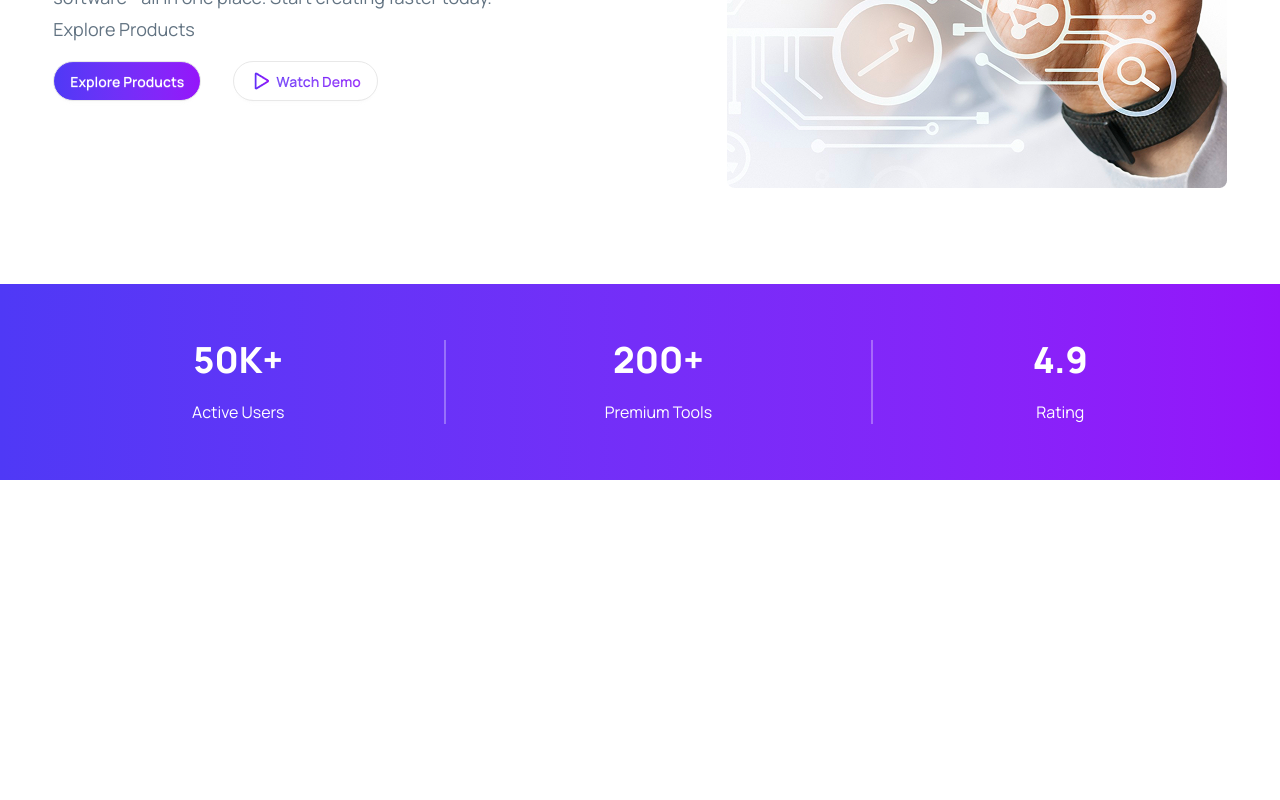
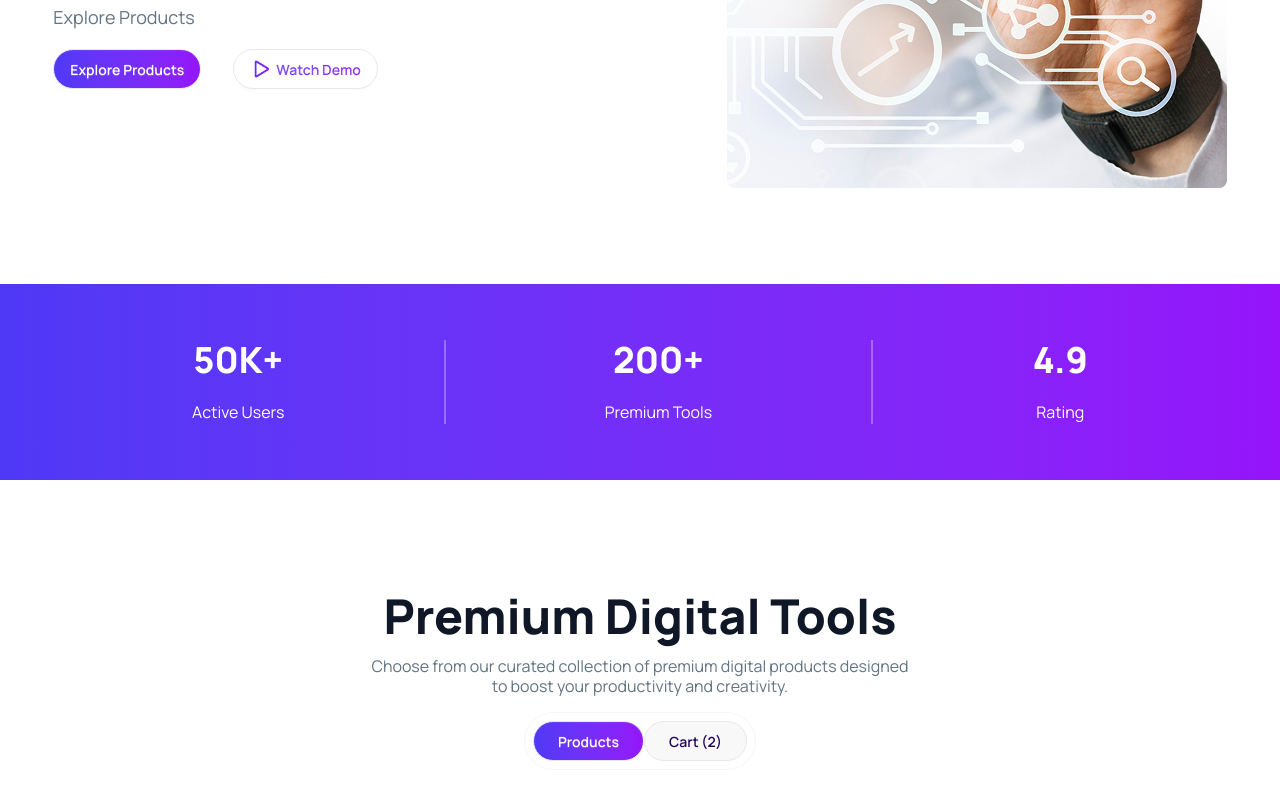
Before and after one commit to tfshorifulislam/digital-tools, a React (Vite) app: page / in a window 1280 px wide. Shown: the part 570-1370 px from the top of the page. Before the commit the page ends 1050 px from the top, so only its background shows below. Built offline with nearby package versions, Linux system fonts and the light colour scheme.

Commit message:
main section header and btn design or banner section badge text issue fixed

```diff
--- a/src/App.jsx
+++ b/src/App.jsx
@@ -1,5 +1,6 @@
 import './App.css'
 import Banner from './Components/Banner/Banner'
+import MainSection from './Components/MainSection/MainSection'
 import NavBar from './Components/NavBar/NavBar'
 import Stats from './Components/Stats/Stats'
 
@@ -11,6 +12,7 @@ function App() {
      <NavBar />
      <Banner />
      <Stats />
+     <MainSection />
     </div>
   )
 }
--- a/src/Components/Banner/Banner.jsx
+++ b/src/Components/Banner/Banner.jsx
@@ -11,9 +11,9 @@ const Banner = () => {
                 <div className='space-y-4'>
 
                     <div className='flex justify-center md:justify-start mt-8 md:mt-0'>
-                        <div className='flex items-center justify-center gap-1 md:gap-3 py-2 px-4 bg-[#E1E7FF] rounded-full w-75'>
+                        <div className='flex items-center justify-center gap-1 md:gap-3 py-2 px-4 bg-[#E1E7FF] rounded-full w-fit'>
                             <img src={pointImg} alt="" className='animate-pulse' />
-                            <p className='font-medium text-center bg-linear-to-r from-[#4F39F6] to-[#9514FA] bg-clip-text text-transparent '>New: AI-Powered Tools Available</p>
+                            <p className='font-medium text-center md:text-start bg-linear-to-r from-[#4F39F6] to-[#9514FA] bg-clip-text text-transparent '>New: AI-Powered Tools Available</p>
 
                         </div>
                     </div>
--- /dev/null
+++ b/src/Components/MainSection/MainSection.jsx
@@ -0,0 +1,30 @@
+import React from 'react';
+
+const MainSection = () => {
+    return (
+        <div>
+            <div>
+                <div className='space-y-4'>
+                    <h1 className='font-bold md:font-extrabold text-[#101727] text-center text-2xl md:text-5xl'>Premium Digital Tools</h1>
+                    <p className='text-center text-[#627382] leading-5'>Choose from our curated collection of premium digital products designed <br /> to boost your productivity and creativity.</p>
+                    <div className='flex justify-center mb-10'>
+                        <div className='flex justify-center items-center w-fit bg-white border border-[#F6F6F6] p-2 rounded-full '>
+                            <button
+                                className='btn rounded-2xl md:rounded-full py-3 px-6 bg-linear-to-r from-[#4F39F6] to-[#9514FA] text-white'>
+                                Products
+                            </button>
+
+                            <button
+                                className='btn rounded-2xl md:rounded-full py-3 px-6  text-[#25065D]'>
+                                Cart (2)
+                            </button>
+
+                        </div>
+                    </div>
+                </div>
+            </div>
+        </div>
+    );
+};
+
+export default MainSection;
--- a/src/Components/Stats/Stats.jsx
+++ b/src/Components/Stats/Stats.jsx
@@ -3,7 +3,7 @@ import React from 'react';
 const Stats = () => {
     return (
         <div>
-            <div className='bg-linear-to-r from-[#4F39F6] to-[#9514FA]'>
+            <div className='bg-linear-to-r from-[#4F39F6] to-[#9514FA] mb-28'>
                 <div className='flex justify-between  gap-3 py-7 lg:py-14 px-5 lg:px-48 text-white text-center'>
                     <div className=''>
                         <h2 className='font-semibold md:font-extrabold text-3xl lg:text-4xl md:mb-5 mb-2'>50K+</h2>
```
